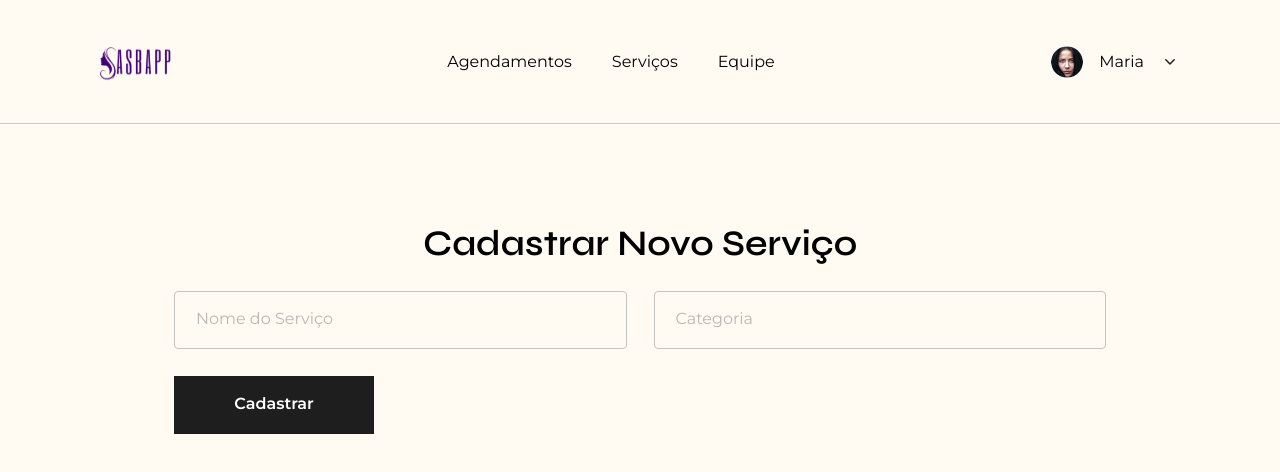
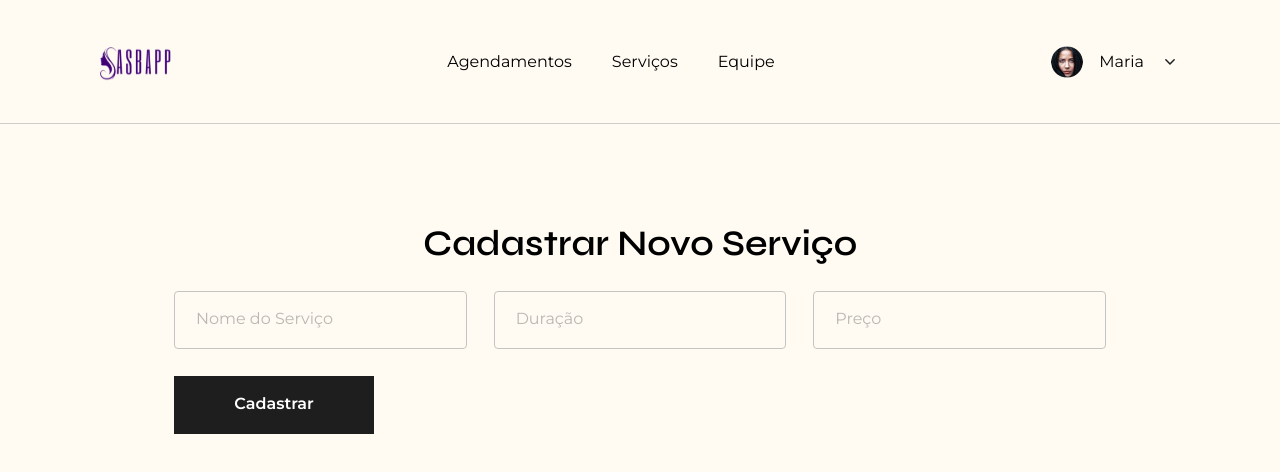
Before and after one commit to TIHeitorDS/SASBApp, a React (Vite) app in the folder frontend/: page /cadastrar-servico in a window 1280 px wide. Shown: the top 472 px of the page. Built offline with nearby package versions, Linux system fonts and the light colour scheme.

Commit message:
refactor: altera quantidade de colunas no formulario e adiciona novos campos para cadastrar servico

```diff
--- a/frontend/src/pages/cadaster-service.tsx
+++ b/frontend/src/pages/cadaster-service.tsx
@@ -6,7 +6,9 @@ export default function CadasterService() {
     <Layout title="Cadastrar Novo Serviço">
       <Input type="text" placeholder="Nome do Serviço" theme="black" />
 
-      <Input type="text" placeholder="Categoria" theme="black" />
+      <Input type="text" placeholder="Duração" theme="black" />
+
+      <Input type="text" placeholder="Preço" theme="black" />
     </Layout>
   );
 }
--- a/frontend/src/ui/cadaster.tsx
+++ b/frontend/src/ui/cadaster.tsx
@@ -13,7 +13,7 @@ export default function Layout({
         {title}
       </p>
 
-      <form action="" className="grid lg:grid-cols-2 w-full gap-[27px]">
+      <form action="" className="grid lg:grid-cols-3 w-full gap-[27px]">
         {children}
       </form>
 
```
